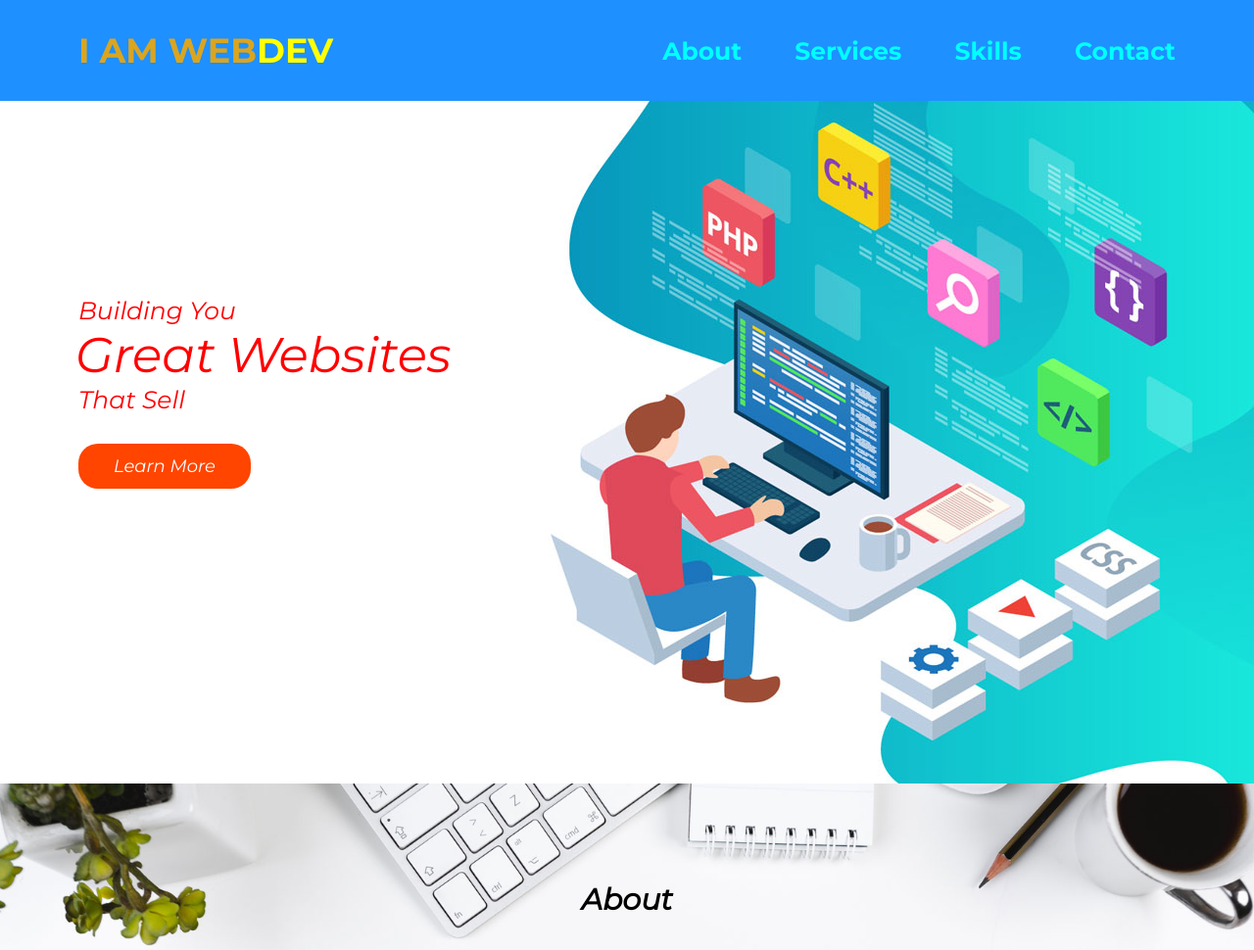
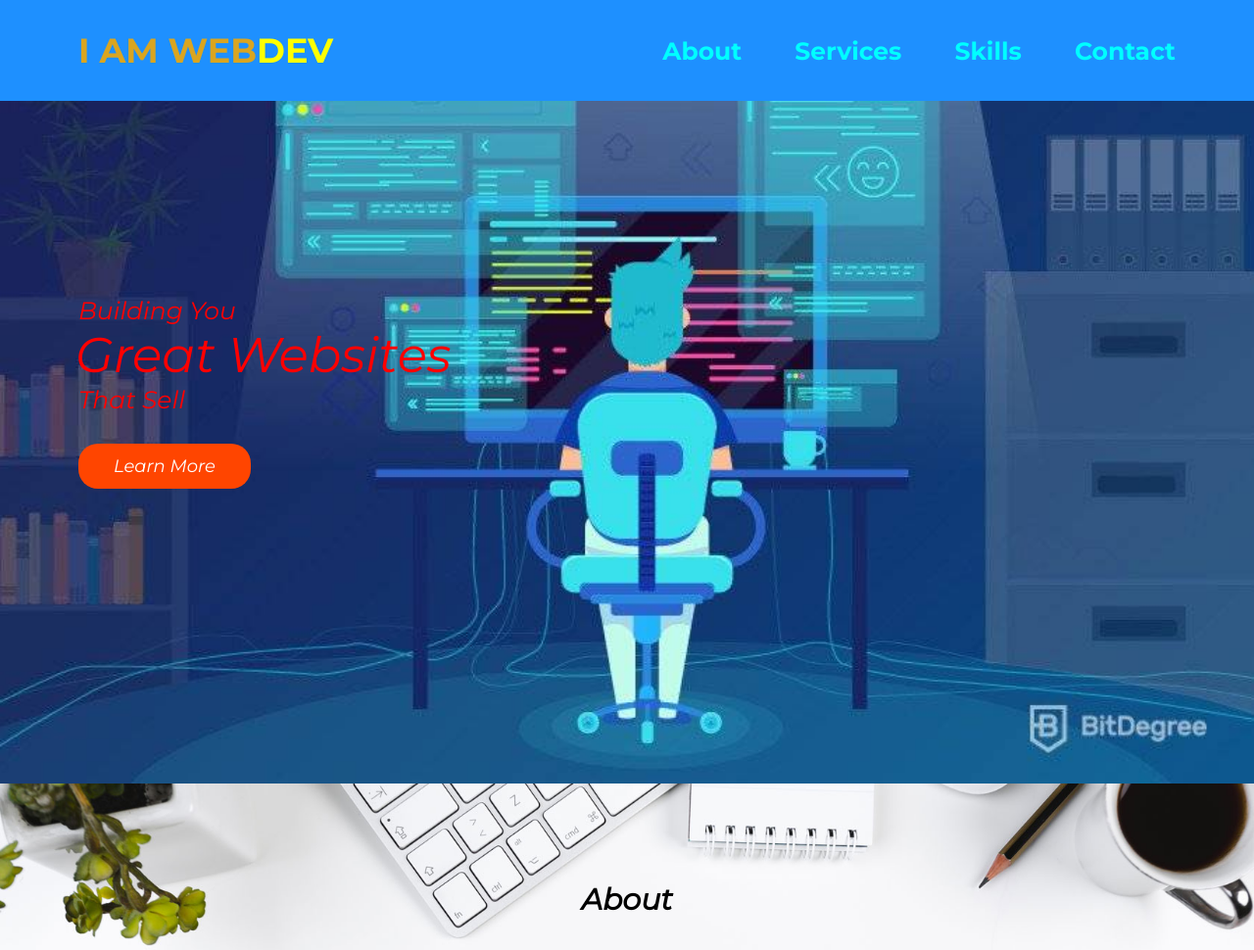
Before and after one commit to vic120509/viscountvillaruel-webdev, a PHP site: page / in a window 1280 px wide. Shown: the top 970 px of the page at 98% size. Run offline with PHP 8.4, Linux system fonts and the light colour scheme.

Commit message:
Update style.css

```diff
--- a/style.css
+++ b/style.css
@@ -82,7 +82,7 @@ text-decoration: none;
 /* Home Section */
 .home{
     display: flex;
-    background: url("images/banner.JPG")repeat center;
+    background: url("images/banner-6.jpg")repeat center;
     height: 100vh;
     color: red;
     min-height: 500px;
```
